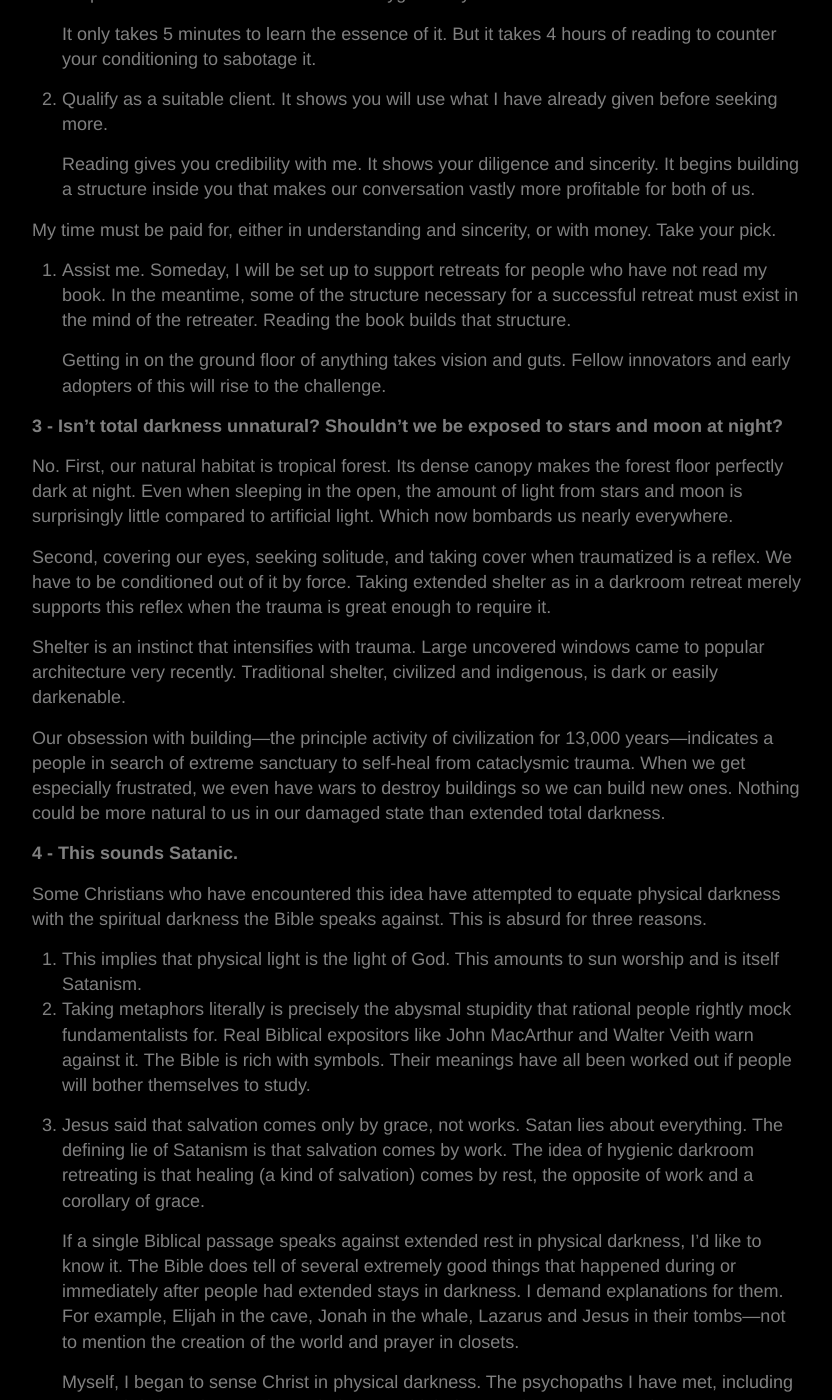
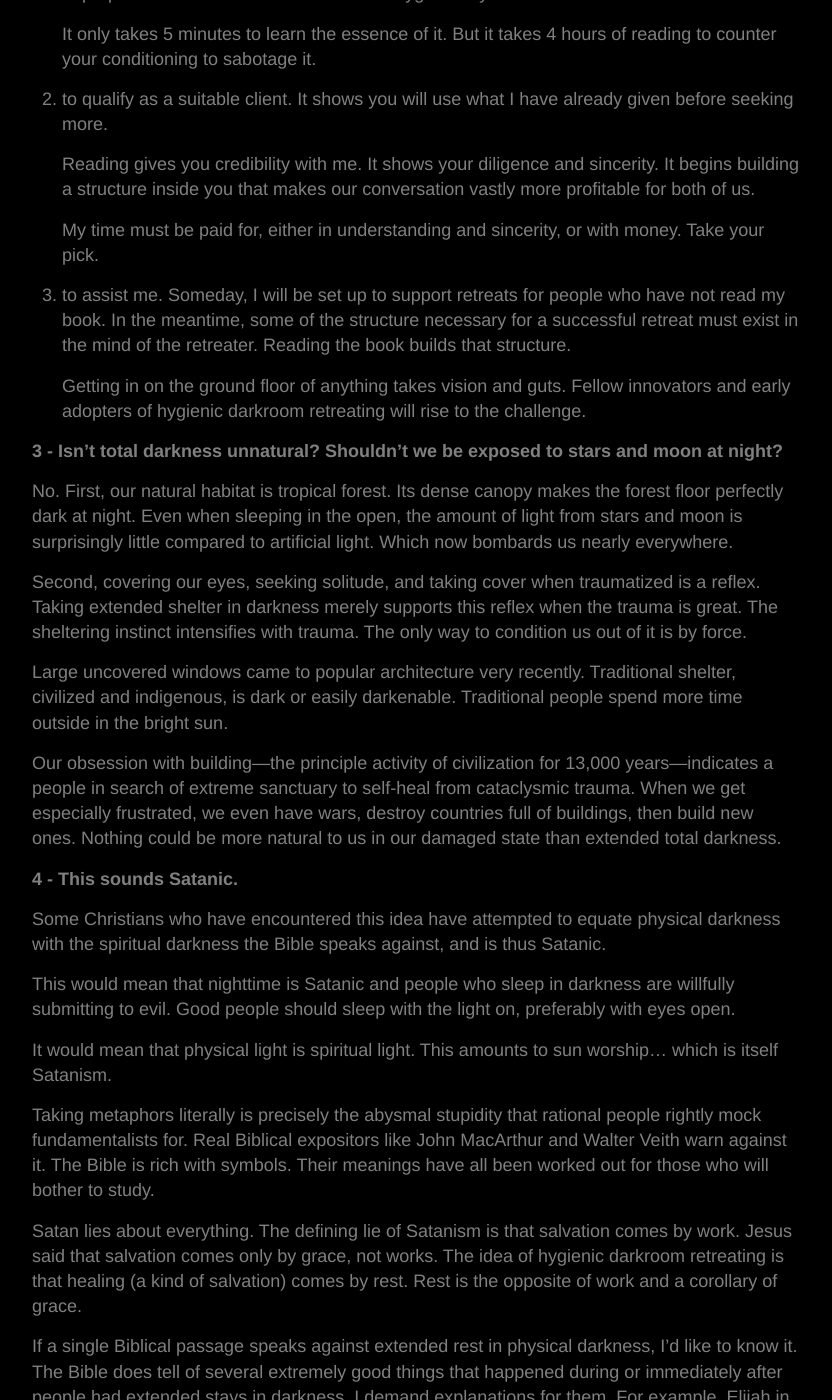
Before and after one commit to yodrew/yodrew.github.io, a Jekyll site: the page built from _pages/back/faq.md, in a window 1280 px wide and 1400 px high, scrolled down 4311 px. Shown: the whole window, without its empty margins (223-1055 px from the left). Built offline with Jekyll 4.4.1, drawn with Linux system fonts in a browser that asks for light colours; some of the changed text lies outside the part shown.

Commit message:
fix faq list

```diff
--- a/_pages/back/faq.md
+++ b/_pages/back/faq.md
@@ -18,8 +18,6 @@
 -->
 **1 - Where can I go for a hygienic darkroom retreat?**
 
-<!--&nbsp;-->
-
 I offer [retreats](/back/services#retreat) in America. My collaborators, [Marion Abbott](https://profoundrest.wordpress.com) of Australia and Simen Kirker&oslash;d of Norway are preparing to.
 
 None of the other 130 dark retreat providers support hygienic retreats. None can. Hygiene is a total commitment. It doesn't mix with other ideas. It is exclusive. Pure truth belies everything else. By the time someone opens a darkroom, he already has a philosophy, program, and business model. His investments in them have become too big to change.
@@ -30,8 +28,6 @@
 
 **2 - I suffer from X. Will this help me?**
 
-<!--&nbsp;-->
-
 Yes. Chronic suffering, whether psychic or physical, results from psychic trauma. The psyche heals itself of trauma in darkness. Therefore, symptoms of X will heal in darkness. Your suffering will decrease and eventually disappear. You will become better able to deal with causes that still need attention after retreating.
 
 In your first retreats, you get a taste of these things. You realize them fully in later retreats. Meanwhile you get relief, a little healing, a new vision, and hope. The distress of hopelessness aggravates many problems.
@@ -39,8 +35,6 @@
 <!--&nbsp;-->
 
 **3 - Do you eat in a darkroom retreat?**
-
-<!--&nbsp;-->
 
 Yes. Food and water are always available. I recommend fresh fruit and tender leafy green vegetables. This accords with the frugivorous nature of human anatomy and physiology.
 
@@ -50,23 +44,17 @@
 
 **4 - How many people retreat at once?**
 
-<!--&nbsp;-->
-
 One. The point of this retreat is to rest, heal, and recover oneself. Nothing is more stimulating than other people.
 
 <!--&nbsp;-->
 
 **5 - How do you do things in darkness?**
 
-<!--&nbsp;-->
-
 Slowly and smoothly. First, become familiar with the room in light. Make memorable places for your belongings. Practice doing everything blindfolded before turning out the lights. Then do them in darkness. Always hold your arms in a circle in front of yourself when standing or sitting. This protects you from hitting your head.
 
 <!--&nbsp;-->
 
 **6 - Could you just retreat with a mask?**
-
-<!--&nbsp;-->
 
 No. No mask stays in place, so light leaks in. No mask is comfortable in extended use. The skin has enough light receptors to awaken one from sleep.
 
@@ -77,8 +65,6 @@
 <!--&nbsp;-->
 
 **7 - Is it like meditation?**
-
-<!--&nbsp;-->
 
 In essence, no. Superficially, yes, they are is similar. Each involves less physical activity. Attention turns from the world to oneself. But what goes on inside oneself radically differs.
 
@@ -92,15 +78,11 @@
 
 **1 - Is total extended darkness safe?**
 
-<!--&nbsp;-->
-
 Yes, if you do it correctly. This is uncomplicated. Dangers are easily avoided if you know what they are. I have identified a handful of them. See my [warning](/format#warning).
 
 <!--&nbsp;-->
 
 **2 - I feel afraid of this.**
-
-<!--&nbsp;-->
 
 Fear of darkness comes from assuming the conscious self leads a retreat, like it does so many other things. But you are not conscious of what awaits you in darkness or how to handle it.
 
@@ -124,8 +106,6 @@
 
 **3 - Wouldn't you go crazy staying in darkness that long?**
 
-<!--&nbsp;-->
-
 No, you would only go crazy in darkness from being _forced_ to be there, as in prison. A retreat is a choice based on reason. You and your supporter each have a key to the door.
 
 You don't go crazy in darkness. You are already crazy. You heal from it in darkness. Craziness becomes more apparent in darkness as the organism heals from it.
@@ -136,8 +116,6 @@
 
 **4 - Do you get bored?**
 
-<!--&nbsp;-->
-
 Yes. It is a very good sign.
 
 Part of the being is so damaged, painful, and draining that all feeling to it has been shut off. It is like an internal black hole. Boredom means the unconscious is approaching it to resuscitate it. Recovery of a lost part of yourself is imminent.
@@ -145,8 +123,6 @@
 <!--&nbsp;-->
 
 **5 - Five days is a long time to do nothing.**
-
-<!--&nbsp;-->
 
 You're talking about idleness. That is an activity, not rest. Darkness is different.
 
@@ -168,75 +144,69 @@
 
 **1 - I could never do a darkroom retreat.**
 
-<!--&nbsp;-->
-
 At the moment, your doing a retreat is out of the question. You cannot do it if you don't want to, you cannot want to if you don't believe in it; and you cannot believe in it if you don't know enough about it for it to make sense to you. So forget about doing it. The only thing that matters is, does it interest you enough to learn more about it? If so, then I can recommend a good book about it.
 
 <!--&nbsp;-->
 
 **2 - Why must I read a whole book just to retreat or even talk to you?**
 
-<!--&nbsp;-->
+You read it:
 
-You read it to:
-
-1. Prepare. You must know how to retreat hygienically to succeed. This is the book on it.
+1. to prepare. You must know how to retreat hygienically to succeed. This is the book on it.
 
 	It only takes 5 minutes to learn the essence of it. But it takes 4 hours of reading to counter your conditioning to sabotage it.
-2. Qualify as a suitable client. It shows you will use what I have already given before seeking more.
+2. to qualify as a suitable client. It shows you will use what I have already given before seeking more.
 
 	Reading gives you credibility with me. It shows your diligence and sincerity. It begins building a structure inside you that makes our conversation vastly more profitable for both of us.
 
-My time must be paid for, either in understanding and sincerity, or with money. Take your pick.
-3. Assist me. Someday, I will be set up to support retreats for people who have not read my book. In the meantime, some of the structure necessary for a successful retreat must exist in the mind of the retreater. Reading the book builds that structure.
+	My time must be paid for, either in understanding and sincerity, or with money. Take your pick.
+3. to assist me. Someday, I will be set up to support retreats for people who have not read my book. In the meantime, some of the structure necessary for a successful retreat must exist in the mind of the retreater. Reading the book builds that structure.
 
-	Getting in on the ground floor of anything takes vision and guts. Fellow innovators and early adopters of this will rise to the challenge.
+	Getting in on the ground floor of anything takes vision and guts. Fellow innovators and early adopters of hygienic darkroom retreating will rise to the challenge.
 
 <!--&nbsp;-->
 
 **3 - Isn't total darkness unnatural? Shouldn't we be exposed to stars and moon at night?**
 
-<!--&nbsp;-->
-
 No. First, our natural habitat is tropical forest. Its dense canopy makes the forest floor perfectly dark at night. Even when sleeping in the open, the amount of light from stars and moon is surprisingly little compared to artificial light. Which now bombards us nearly everywhere.
 
-Second, covering our eyes, seeking solitude, and taking cover when traumatized is a reflex. We have to be conditioned out of it by force. Taking extended shelter as in a darkroom retreat merely supports this reflex when the trauma is great enough to require it.
+Second, covering our eyes, seeking solitude, and taking cover when traumatized is a reflex. Taking extended shelter in darkness merely supports this reflex when the trauma is great. The sheltering instinct intensifies with trauma. The only way to condition us out of it is by force.
 
-Shelter is an instinct that intensifies with trauma. Large uncovered windows came to popular architecture very recently. Traditional shelter, civilized and indigenous, is dark or easily darkenable.
+Large uncovered windows came to popular architecture very recently. Traditional shelter, civilized and indigenous, is dark or easily darkenable. Traditional people spend more time outside in the bright sun.
 
-Our obsession with building---the principle activity of civilization for 13,000 years---indicates a people in search of extreme sanctuary to self-heal from cataclysmic trauma. When we get especially frustrated, we even have wars to destroy buildings so we can build new ones. Nothing could be more natural to us in our damaged state than extended total darkness.
+Our obsession with building---the principle activity of civilization for 13,000 years---indicates a people in search of extreme sanctuary to self-heal from cataclysmic trauma. When we get especially frustrated, we even have wars, destroy countries full of buildings, then build new ones. Nothing could be more natural to us in our damaged state than extended total darkness.
 
 <!--&nbsp;-->
 
 **4 - This sounds Satanic.**
 
-<!--&nbsp;-->
+Some Christians who have encountered this idea have attempted to equate physical darkness with the spiritual darkness the Bible speaks against, and is thus Satanic.
 
-Some Christians who have encountered this idea have attempted to equate physical darkness with the spiritual darkness the Bible speaks against. This is absurd for three reasons.
+This would mean that nighttime is Satanic and people who sleep in darkness are willfully submitting to evil. Good people should sleep with the light on, preferably with eyes open.
 
-1. This implies that physical light is the light of God. This amounts to sun worship and is itself Satanism.
-2. Taking metaphors literally is precisely the abysmal stupidity that rational people rightly mock fundamentalists for. Real Biblical expositors like John MacArthur and Walter Veith warn against it. The Bible is rich with symbols. Their meanings have all been worked out if people will bother themselves to study.
-3. Jesus said that salvation comes only by grace, not works. Satan lies about everything. The defining lie of Satanism is that salvation comes by work. The idea of hygienic darkroom retreating is that healing (a kind of salvation) comes by rest, the opposite of work and a corollary of grace.
+It would mean that physical light is spiritual light. This amounts to sun worship... which is itself Satanism.
 
-	If a single Biblical passage speaks against extended rest in physical darkness, I'd like to know it. The Bible does tell of several extremely good things that happened during or immediately after people had extended stays in darkness. I demand explanations for them. For example, Elijah in the cave, Jonah in the whale, Lazarus and Jesus in their tombs—not to mention the creation of the world and prayer in closets.
+Taking metaphors literally is precisely the abysmal stupidity that rational people rightly mock fundamentalists for. Real Biblical expositors like John MacArthur and Walter Veith warn against it. The Bible is rich with symbols. Their meanings have all been worked out for those who will bother to study.
 
-	Myself, I began to sense Christ in physical darkness. The psychopaths I have met, including some Christians, hate and fear darkness. I think _the One_ they serve fears it, too.
+Satan lies about everything. The defining lie of Satanism is that salvation comes by work. Jesus said that salvation comes only by grace, not works. The idea of hygienic darkroom retreating is that healing (a kind of salvation) comes by rest. Rest is the opposite of work and a corollary of grace.
 
-	The God of Psalm 139:13 fears nothing. “If I ascend to heaven, you are there; if I make my bed in Sheol, you are there... Even the darkness is not dark to you.”
+If a single Biblical passage speaks against extended rest in physical darkness, I'd like to know it. The Bible does tell of several extremely good things that happened during or immediately after people had extended stays in darkness. I demand explanations for them. For example, Elijah in the cave, Jonah in the whale, Lazarus and Jesus in their tombs—not to mention the creation of the world and prayer in closets.
+
+Myself, I began to sense Christ in physical darkness. If darkness were evil, it should have driven me further away from that sense. The psychopaths I have met, including some Christians, hate and fear darkness. I think _the One_ they serve fears it, too.
+
+The God of Psalm 139:13 fears nothing. “If I ascend to heaven, you are there; if I make my bed in Sheol, you are there... Even the darkness is not dark to you.” David was capable of using two different senses of the same word in the same sentence. You, like most of his readers, probably can, too.
 
 <!--&nbsp;-->
 
 **5 - Extended darkness could be good for some people, but there are many ways people can heal their suffering. Nothing works for everyone.**
 
-<!--&nbsp;-->
+There are many ways to gain temporary relief. Some can help one cope with the worst part of his suffering. That is good. It enables him to catch his breath and survive. With lowered stress, the organism does heal a little.
 
-There are many ways to gain temporary relief. Some help us cope with the worst part of our suffering. That is good. It enables us to catch our breath and survive. With lowered stress, the organism does heal a little.
-
-But the solution did not enable us to recover fully. Not even close. The result is merely acceptable by our lifeway's low standards.
+But no significant recovery occurs. It is merely acceptable or maybe impressive by our lifeway's low standards.
 
 For full recovery, as with all living functions, nature provides single universal conditions and specific combinations thereof. We're not talking about which color to paint a house. Physiology doesn't provide options to suit one's tastes.
 
-To breathe, one must have air. To heal from major trauma, one must have darkness and associated conditions of profound rest. These solutions work for everyone, even other animals. They have no substitutes. Physiology is what it is. Post-modernist dogma doesn't alter it one whit.
+To breathe, one must have air. To heal from major trauma, one must have darkness and associated conditions of profound rest. These solutions are available everywhere and work for everyone, even other animals. They have no substitutes. Physiology is what it is. Post-modernist dogma doesn't alter it one whit.
 
 We can look at it in the negative as well. If this tired statement were true,
 
@@ -260,8 +230,6 @@
 
 **6 - If hygienic darkroom retreating is so great, why are you still sick?**
 
-<!--&nbsp;-->
-
 Recovery of health through profound rest in darkness requires full application of the hygienic method. This, in turn, requires a team, a proper facility, and a complete method.
 
 I had none of these. Meanwhile, I was using up my reserves. I made damaging errors in my trials of it.
```
